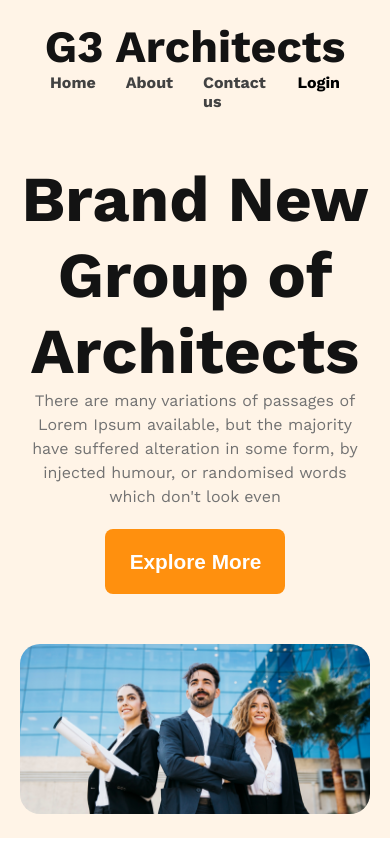
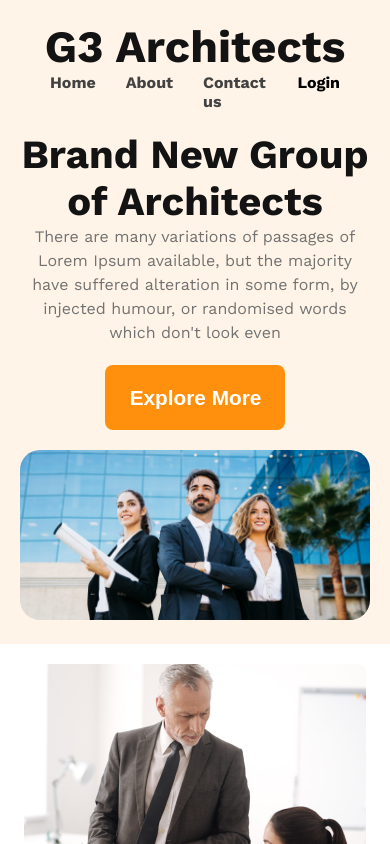
Before and after one commit to evar2005/g3-architects, a plain HTML site: page index.html in a window 390 px wide. Shown: the top 844 px of the page. Drawn offline with nearby package versions, Linux system fonts and the light colour scheme.

Commit message:
change some styles

```diff
--- a/styles/style.css
+++ b/styles/style.css
@@ -205,8 +205,14 @@ footer{
   .cards{
     margin-bottom: 20px;
   }
-  .banner-content ,
-  footer ,
+  .banner-content{
+    margin: 20px auto;
+    text-align: center;
+    max-width: 100%;
+  }
+  .title{
+    font-size: 2.5rem;
+  }
   .features-img img{
     max-width: 100%;
     margin-left: 0;
```
